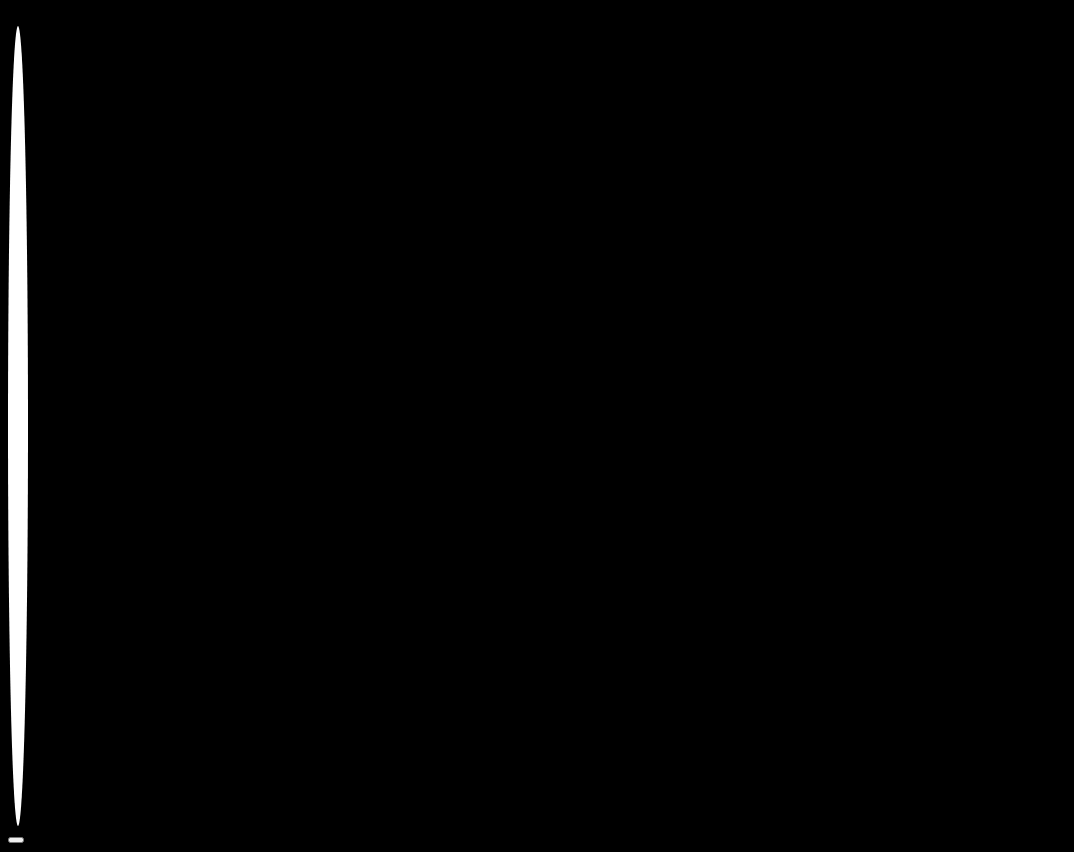
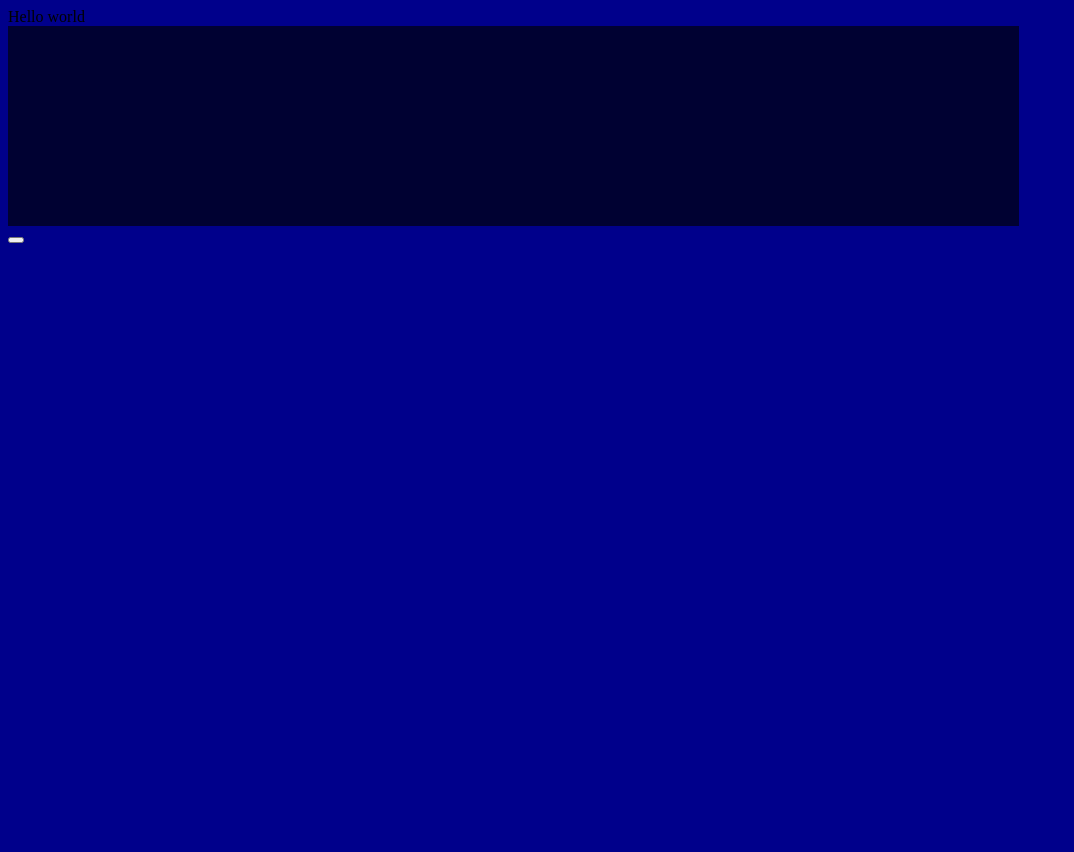
Before and after one commit to Jesaja-Type-shi/proces, a plain HTML site: page index.html in a window 1280 px wide. Shown: the whole page, without its empty margins (0-1074 px from the left). After the commit the page ends 800 px from the top, so only its background shows below. Drawn offline with Linux system fonts and the light colour scheme.

Commit message:
css changes

```diff
--- a/styles.css
+++ b/styles.css
@@ -1,9 +1,8 @@
 body {
-    background-color: black;
+    background-color: darkblue;
 }
 .D1 {
-    background-color: white;
-    width: 20px;
-    height: 800px;
-    border-radius: 50%;
+    background-color: rgb(0, 1, 50);
+    width: 80%;
+    height: 200px;
 }
```
